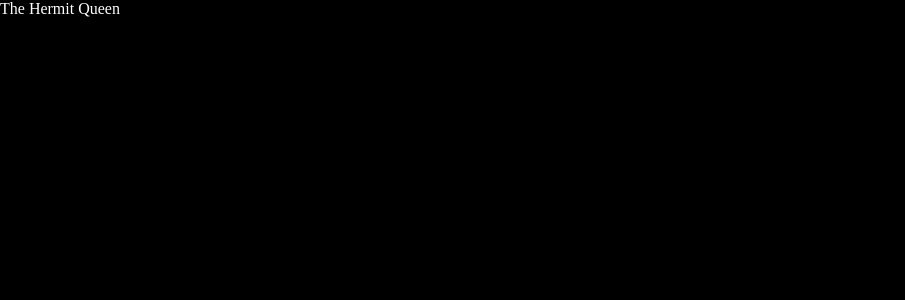
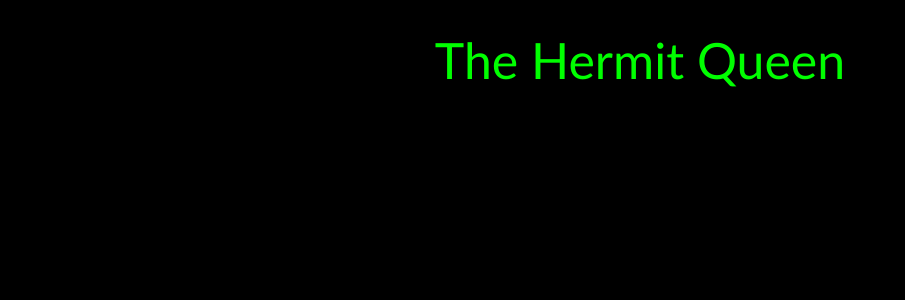
Before and after one commit to DashaDasha88/thehermitqueen, an Angular app: page / in a window 1280 px wide. Shown: the top 300 px of the page, without its empty margins (0-905 px from the left). Built offline with nearby package versions, Linux system fonts and the light colour scheme.

Commit message:
style header

```diff
--- a/src/app/components/header/header.component.css
+++ b/src/app/components/header/header.component.css
@@ -1,3 +1,7 @@
 .header {
-  color: white;
+  color: lime;
+  font-family: Optima, sans-serif;
+  font-size: 50px;
+  text-align: center;
+  margin-top: 30px;
 }
```
